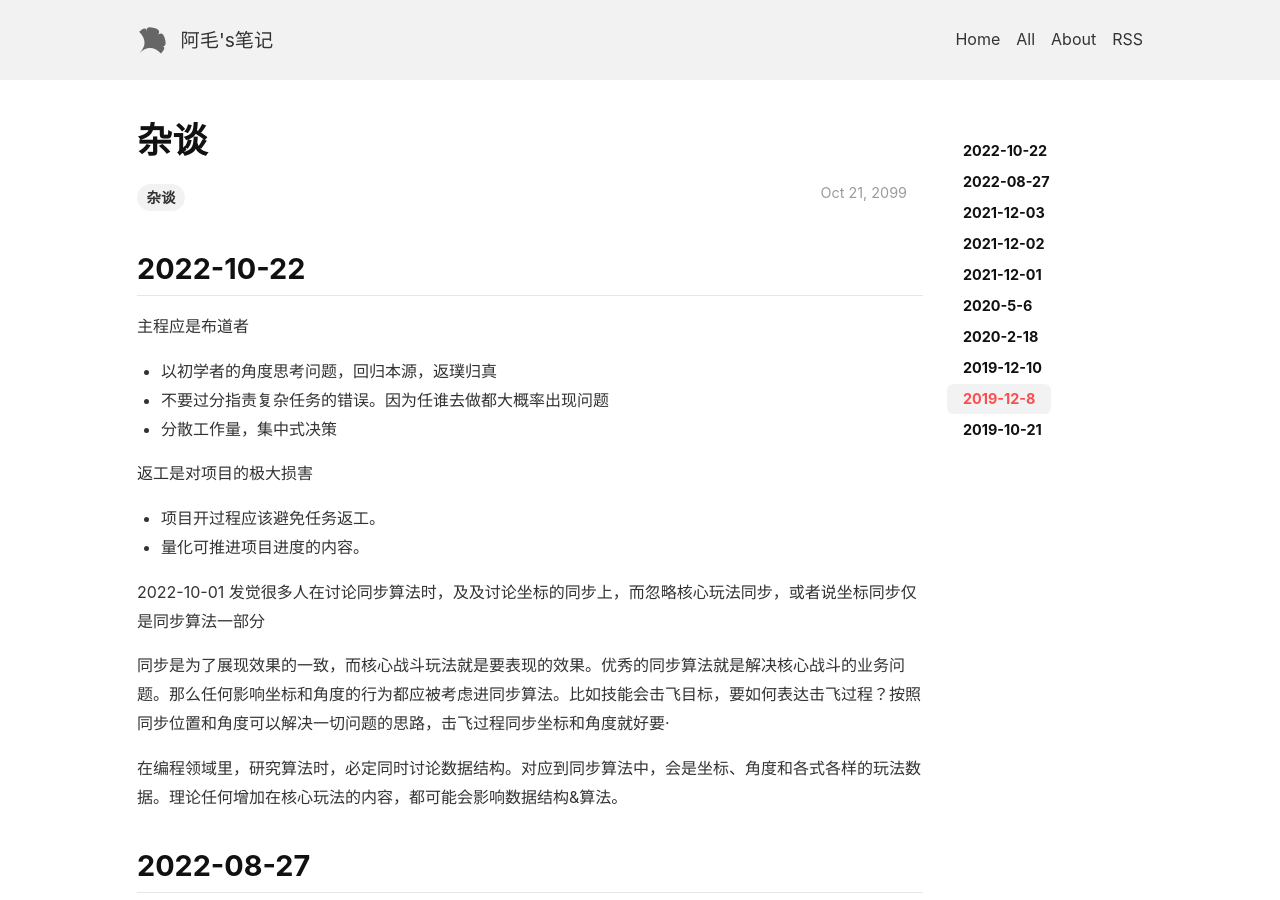
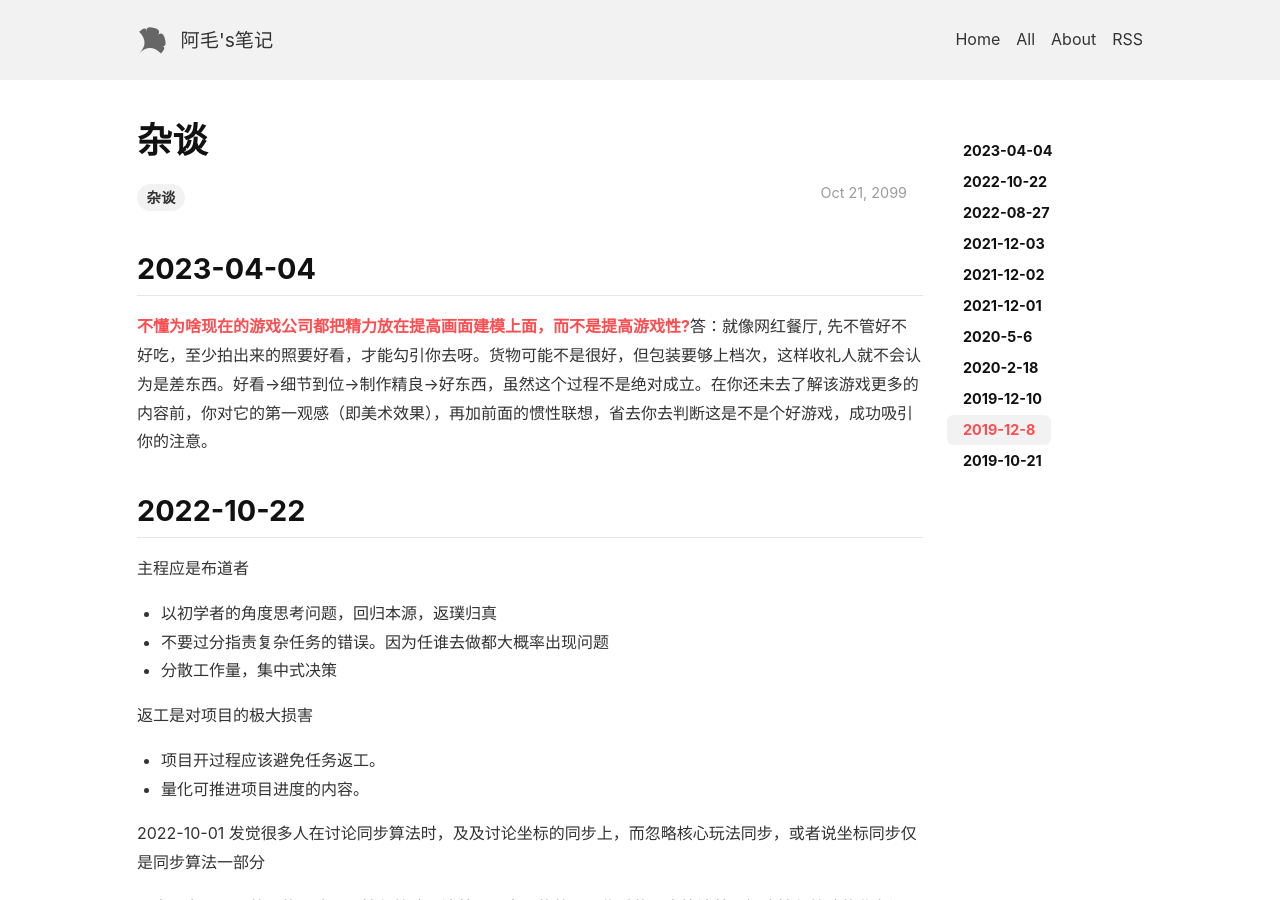
Before and after one commit to lizijie/lizijie.github.io, a Jekyll site: the page built from _posts/2099-10-21-杂谈.md, in a window 1280 px wide and 900 px high. Built offline with Jekyll 4.4.1, drawn with Linux system fonts in a browser that asks for light colours; nearby versions of some CDN libraries; comment, search, counter and statistics services are not loaded.

Commit message:
update 2099-10-21-杂谈【置顶】

```diff
--- a/_posts/2099-10-21-杂谈.md
+++ b/_posts/2099-10-21-杂谈.md
@@ -4,6 +4,10 @@ title: 杂谈
 key: 209910211243
 tags: 杂谈
 ---
+
+2023-04-04
+---
+[不懂为啥现在的游戏公司都把精力放在提高画面建模上面，而不是提高游戏性?](https://www.zhihu.com/question/585892816/answer/2968414715)答：就像网红餐厅,  先不管好不好吃，至少拍出来的照要好看，才能勾引你去呀。货物可能不是很好，但包装要够上档次，这样收礼人就不会认为是差东西。好看->细节到位->制作精良->好东西，虽然这个过程不是绝对成立。在你还未去了解该游戏更多的内容前，你对它的第一观感（即美术效果），再加前面的惯性联想，省去你去判断这是不是个好游戏，成功吸引你的注意。
 
 2022-10-22
 ---
```
